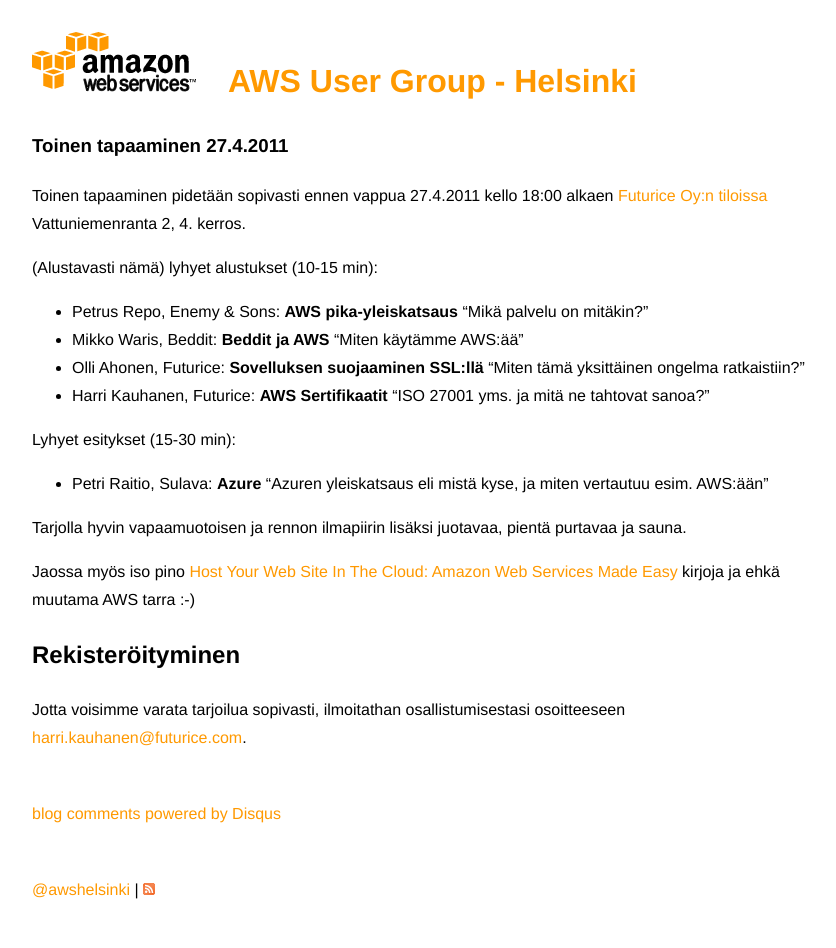
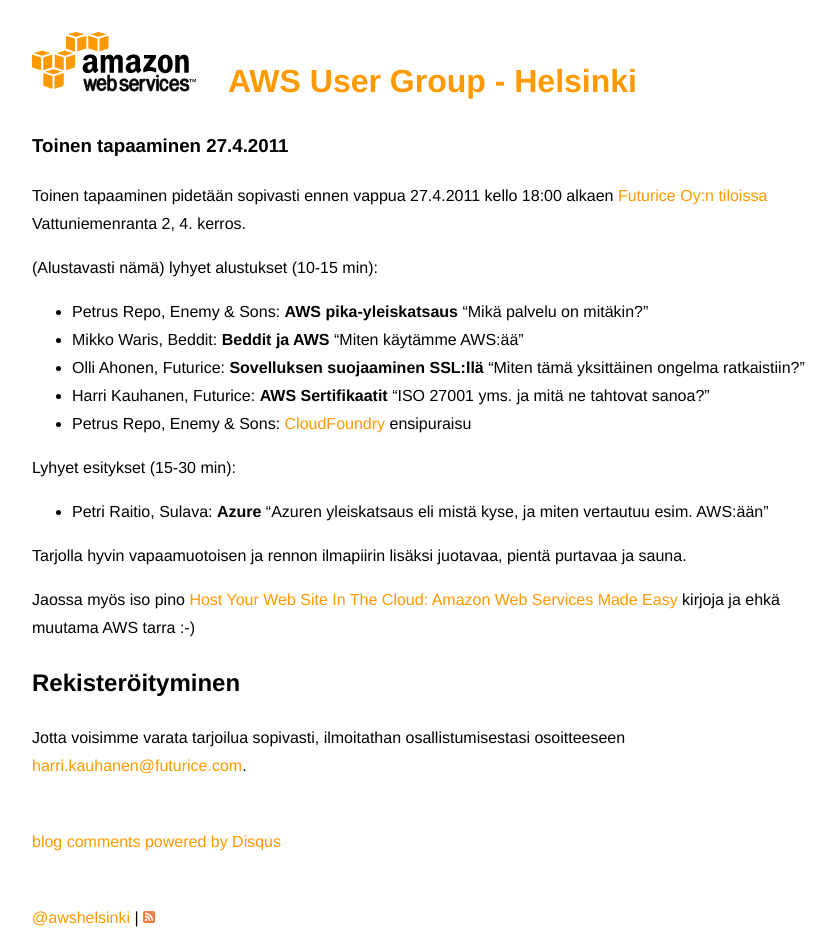
Before and after one commit to enemy/aws-helsinki.fi, a Jekyll site: the page built from _posts/2011-04-05-toinen-tapaaminen.md, in a window 1280 px wide. Shown: the whole page, without its empty margins (96-932 px from the left). Built offline with Jekyll 4.4.1, drawn with Linux system fonts in a browser that asks for light colours; Markdown is read by kramdown in place of the engine named in the settings; comment, search, counter and statistics services are not loaded; before the commit the page ends 920 px from its top, so only the background shows below that.

Commit message:
Ja cloud foundry on jees

```diff
--- a/_posts/2011-04-05-toinen-tapaaminen.md
+++ b/_posts/2011-04-05-toinen-tapaaminen.md
@@ -14,6 +14,7 @@
  - Mikko Waris, Beddit: <b>Beddit ja AWS</b> "Miten käytämme AWS:ää"
  - Olli Ahonen, Futurice: <b>Sovelluksen suojaaminen SSL:llä</b> "Miten tämä yksittäinen ongelma ratkaistiin?"
  - Harri Kauhanen, Futurice: <b>AWS Sertifikaatit</b> "ISO 27001 yms. ja mitä ne tahtovat sanoa?"
+ - Petrus Repo, Enemy & Sons: <a href="http://www.cloudfoundry.com/">CloudFoundry</a> ensipuraisu
 
 Lyhyet esitykset (15-30 min):
 
```
